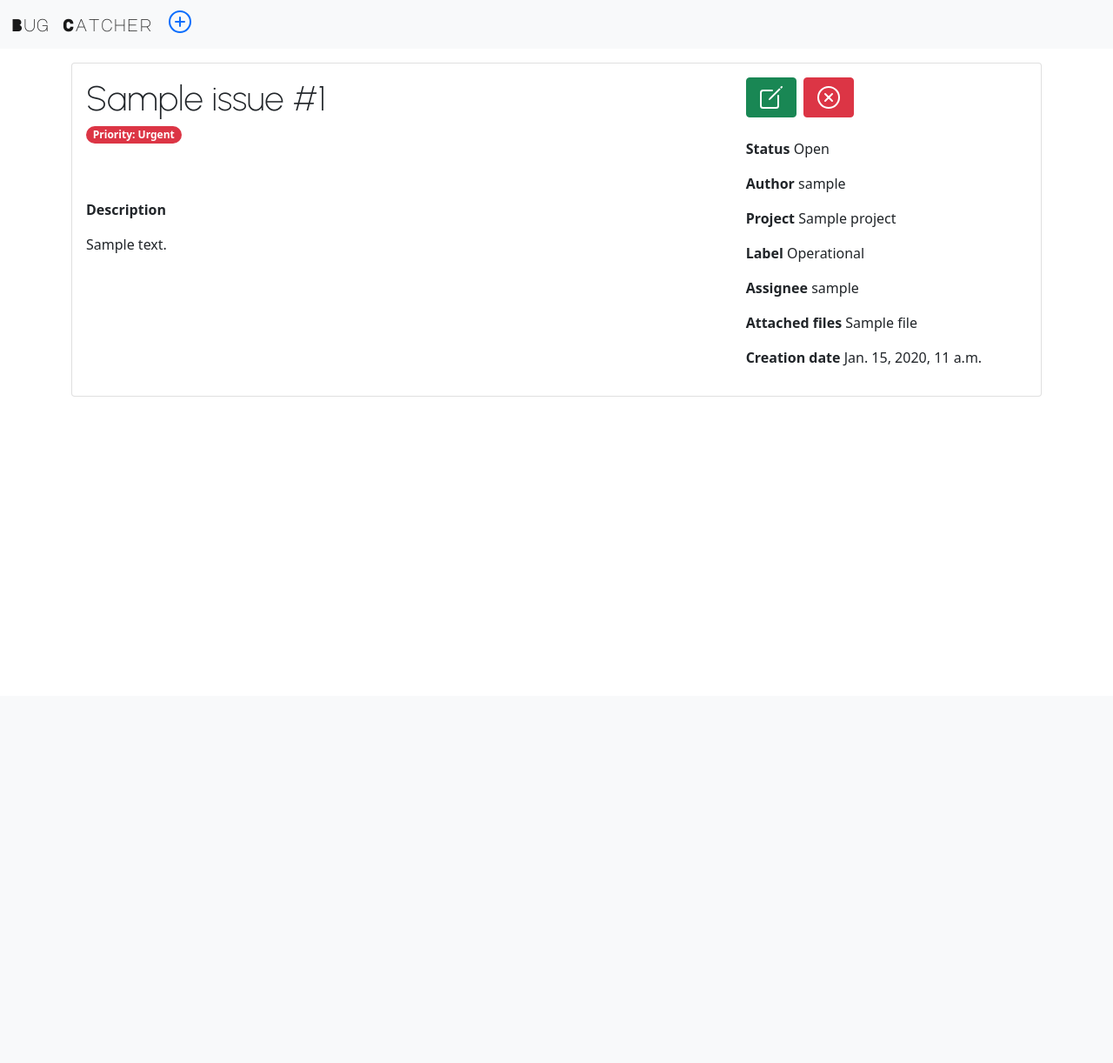
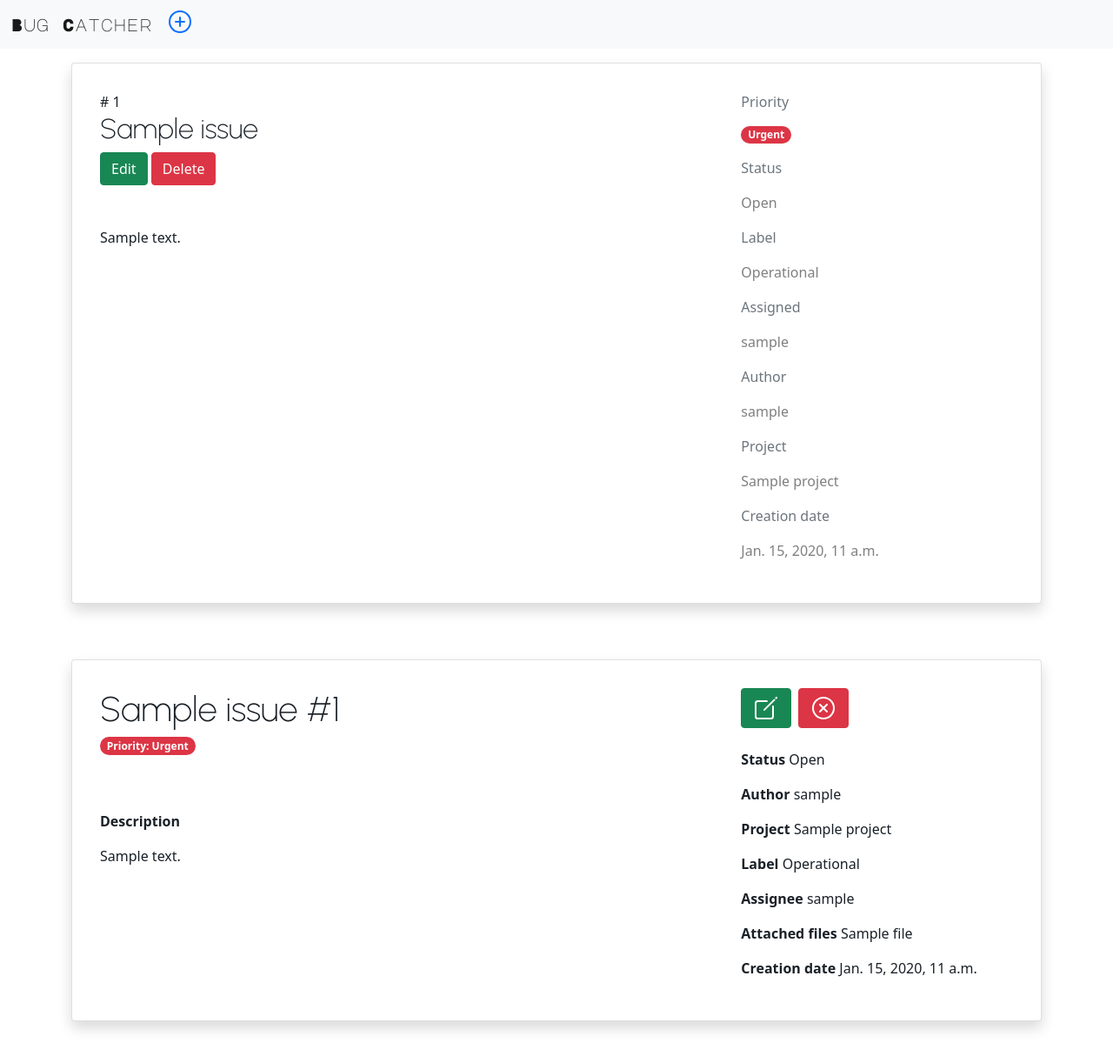
Before and after one commit to renataberoli/bug_catcher, a Django app: page /issue/1/ in a window 1280 px wide. Shown: the whole page at 87% size. Before the commit the page ends 456 px from the top, so only its background shows below. Run offline with Django 3.2, Linux system fonts and the light colour scheme; tables that the repository leaves empty hold one stand-in row (values such as "Sample post").

Commit message:
improving ui

```diff
--- a/app/static/css/app.css
+++ b/app/static/css/app.css
@@ -8,6 +8,7 @@ h4 {
 }
 body{
     font-family: 'Work Sans', sans-serif @400;
+    color: #1a2128;
 }
 .logo{
     font-family: 'Major Mono Display', sans-serif;
--- a/app/templates/issue/issue_detail.html
+++ b/app/templates/issue/issue_detail.html
@@ -2,8 +2,54 @@
 
 {% block content %}
     <div class="row mt-3">
+        <div class="col">
+            <div class="card shadow p-3 mb-5 bg-body rounded">
+                    <div class="row">
+                        <div class="col-lg-8">
+                            <div class="card-body">
+                                <span class=""># {{ issue.id }}</span>
+                                <h2>{{ issue.title }}</h2>
+                                <button class="btn btn-success">Edit</button>
+                                <button class="btn btn-danger">Delete</button>
+                                <p class="mt-5">{{ issue.description }}</p>
+                            </div>
+                        </div>
+                        <div class="col-lg-4">
+                            <div class="card-body">
+                                <p class="text-secondary">Priority</p>
+                                <div>
+                                    {% if issue.priority == "1" %}
+                                        <p class="badge rounded-pill bg-danger">{{ issue.get_priority_display }}</p>
+                                    {% elif issue.priority == "2" %}
+                                        <p class="badge rounded-pill bg-warning text-dark">{{ issue.get_priority_display }}</p>
+                                    {% elif issue.priority == "3" %}
+                                        <p class="badge rounded-pill bg-primary">{{ issue.get_priority_display }}</p>
+                                    {% else %}
+                                        <p class="badge rounded-pill bg-success">{{ issue.get_priority_display }}</p>
+                                    {% endif %}
+                                </div>
+                                <p class="text-secondary">Status</p>
+                                <p class="text-black-50 ">{{ issue.get_status_display }}</p>
+                                <p class="text-secondary">Label</p>
+                                <p class="text-black-50">{{ issue.get_label_display }}</p>
+                                <p class="text-secondary">Assigned</p>
+                                <p class="text-black-50">{{ issue.assignee }}</p>
+                                <p class="text-secondary">Author</p>
+                                <p class="text-black-50">{{ issue.author }}</p>
+                                <p class="text-secondary">Project</p>
+                                <p class="text-black-50">{{ issue.project }}</p>
+                                <p class="text-secondary">Creation date</p>
+                                <p class="text-black-50">{{ issue.creation_date }}</p>
+                            </div>
+                        </div>
+                    </div>
+            </div>
+        </div>
+    </div>
+
+    <div class="row mt-3">
       <div class="col">
-        <div class="card">
+        <div class="card shadow p-3 mb-5 bg-body rounded">
             <div class="row">
                 <div class="col-lg-8">
                     <div class="card-body">
--- a/app/templates/issue/issue_edit.html
+++ b/app/templates/issue/issue_edit.html
@@ -2,7 +2,7 @@
 {% load crispy_forms_tags %}
 
 {% block content %}
-    <div class="card mt-3">
+    <div class="card mt-3 shadow p-3 mb-5 bg-body rounded">
         <div class="card-body">
             <h2>New issue</h2>
             <form class="post-form" method="POST">{% csrf_token %}
```
